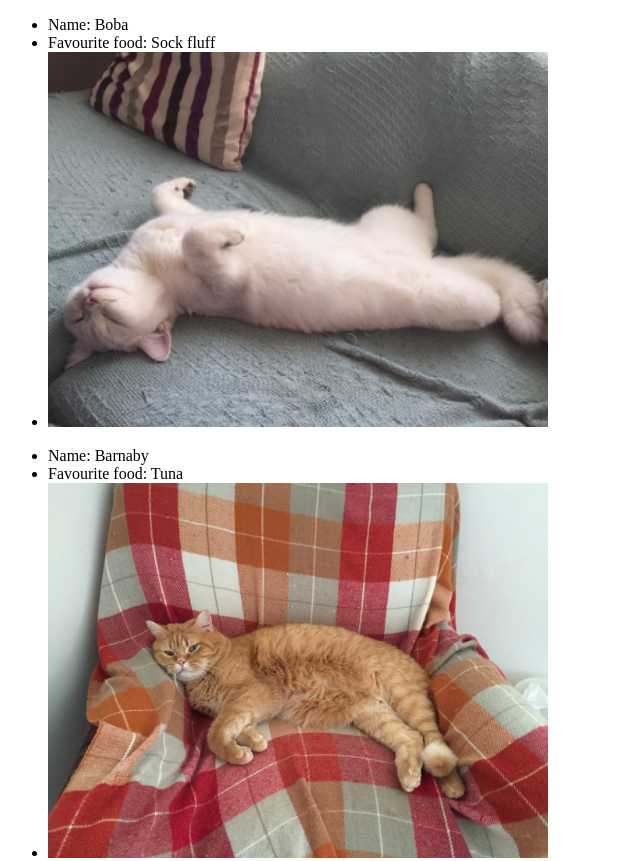
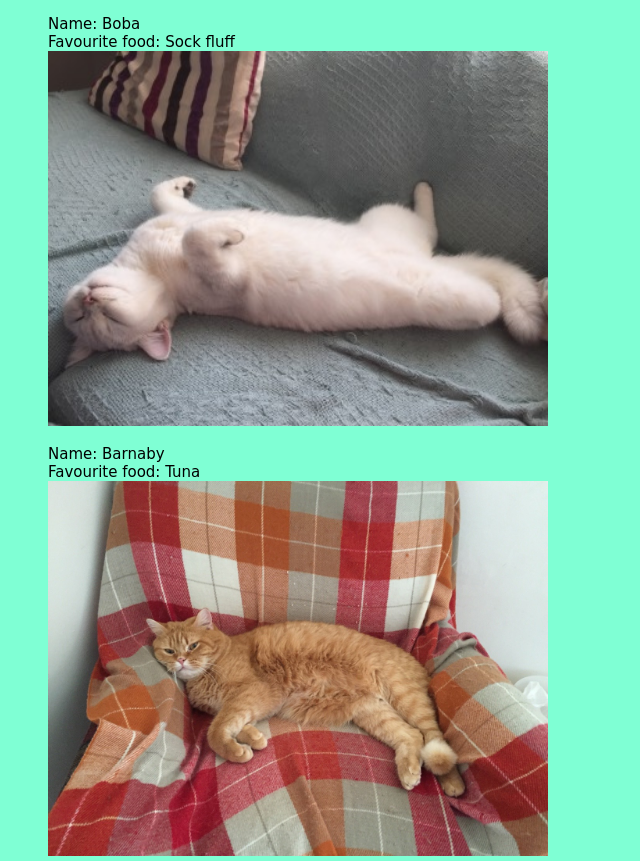
Before and after one commit to riakoronidi/week12_day1_homework_DOMCats, a website: page index.html in a window 1280 px wide. Shown: the top 861 px of the page, without its empty margins (0-640 px from the left). Drawn offline with Linux system fonts and the light colour scheme.

Commit message:
Add some style.css

```diff
--- a/public/app.js
+++ b/public/app.js
@@ -38,16 +38,19 @@ var createUlCat = function () {
   ulCat.classList.add("cat");
   return ulCat;
 }
+
 var createLiCat1 = function (name) {
   let liCat1 = document.createElement("li");
   liCat1.innerText = 'Name: ' + name;
   return liCat1;
 }
+
 var createLiCat2 = function (food) {
   let liCat2 = document.createElement("li");
   liCat2.innerText = 'Favourite food: ' + food;
   return liCat2;
 }
+
 var createLiCat3 = function (image) {
   let liCat3 = document.createElement("li");
   liCat3.innerHTML = '<img width="500" src=\'./images/' + image + '\'>';
@@ -60,7 +63,6 @@ appendElements = function(ulCat, liCat1, liCat2, liCat3){
   ulCat.appendChild(liCat3);
   cats.appendChild(ulCat);
 }
-
 
 var addCat = function(name, food, image) {
   var ulCat = createUlCat();
@@ -75,7 +77,6 @@ window.onload = function(){
   addCat('Boba', 'Sock fluff', 'cat1.jpg');
   addCat('Barnaby', 'Tuna', 'cat2.jpg');
   addCat('Max', 'Whiskas Temptations', 'cat3.jpg');
-
   addCat('Ririka', 'Fish bones', 'cat4.jpg');
   addCat('Ella, Mella and Vella', 'Salmon pate', 'LouiseLikesCats.jpg');
 };
--- a/public/style.css
+++ b/public/style.css
@@ -6,3 +6,13 @@
 .red-quote{
   color: red;
 }
+
+ul, li {
+  list-style-type: none;
+  font-size: 15px;
+  font-family: 'Hi Melody', cursive;
+}
+
+body{
+  background-color: aquamarine;
+}
```
